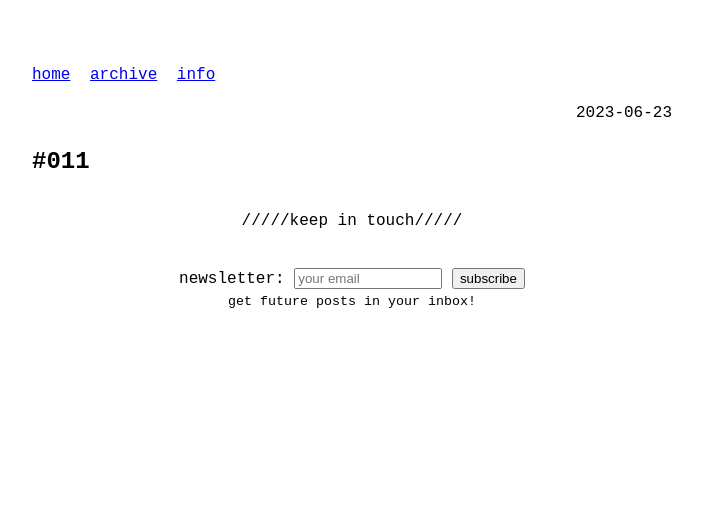
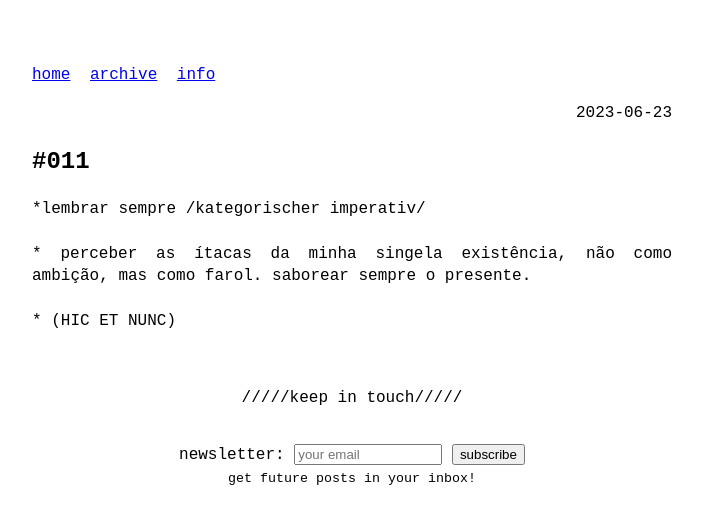
Before and after one commit to odaniloluna/odaniloluna.github.io, a Jekyll site: the page built from _posts/2023-06-23-#011.md, in a window 1280 px wide. Shown: the top 524 px of the page, without its empty margins (288-990 px from the left). Built offline with Jekyll 4.4.1, drawn with Linux system fonts in a browser that asks for light colours.

Commit message:
Update 2023-06-23-#011.md

```diff
--- a/_posts/2023-06-23-#011.md
+++ b/_posts/2023-06-23-#011.md
@@ -4,3 +4,12 @@ title: #011
 slug: #011
 ---
 <p class="description" style="text-align: justify;">
+*lembrar sempre /kategorischer imperativ/
+<br>
+  <br>
+* perceber as ítacas da minha singela existência, não como ambição, mas como farol. saborear sempre o presente.
+<br>
+  <br>
+* (HIC ET NUNC)
+<br>
+  <br>
```
